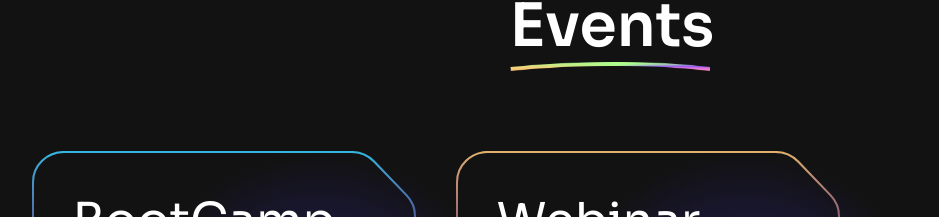
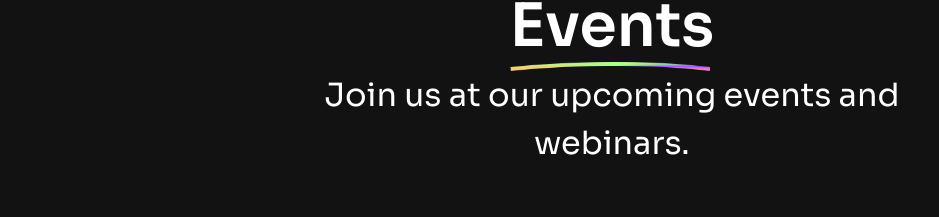
Before and after one commit to mansi066/Rossum, a React (Vite) app: page / in a window 1280 px wide. Shown: the part 2473-2690 px from the top of the page, without its empty margins (28-967 px from the left). Built offline with nearby package versions, Linux system fonts and the light colour scheme.

Commit message:
Update events

```diff
--- a/src/components/Heading.jsx
+++ b/src/components/Heading.jsx
@@ -1,7 +1,7 @@
 import React from 'react';
 import { curve } from '../assets';
 
-const Heading = ({ className, title }) => {
+const Heading = ({ className, title,subtitle }) => {
   return (
     <div className={`${className} max-w-[50rem] mx-auto mb-12 lg:mb-20 flex flex-col items-center`}>
       {title && <h1 className="h1 text-center">{title}
@@ -12,7 +12,7 @@ const Heading = ({ className, title }) => {
                         alt="Curve"
                       /></h1>}
 
-
+{subtitle && <h4 className="h4 text-center">{subtitle} </h4>}
     </div>
   );
 };
```
